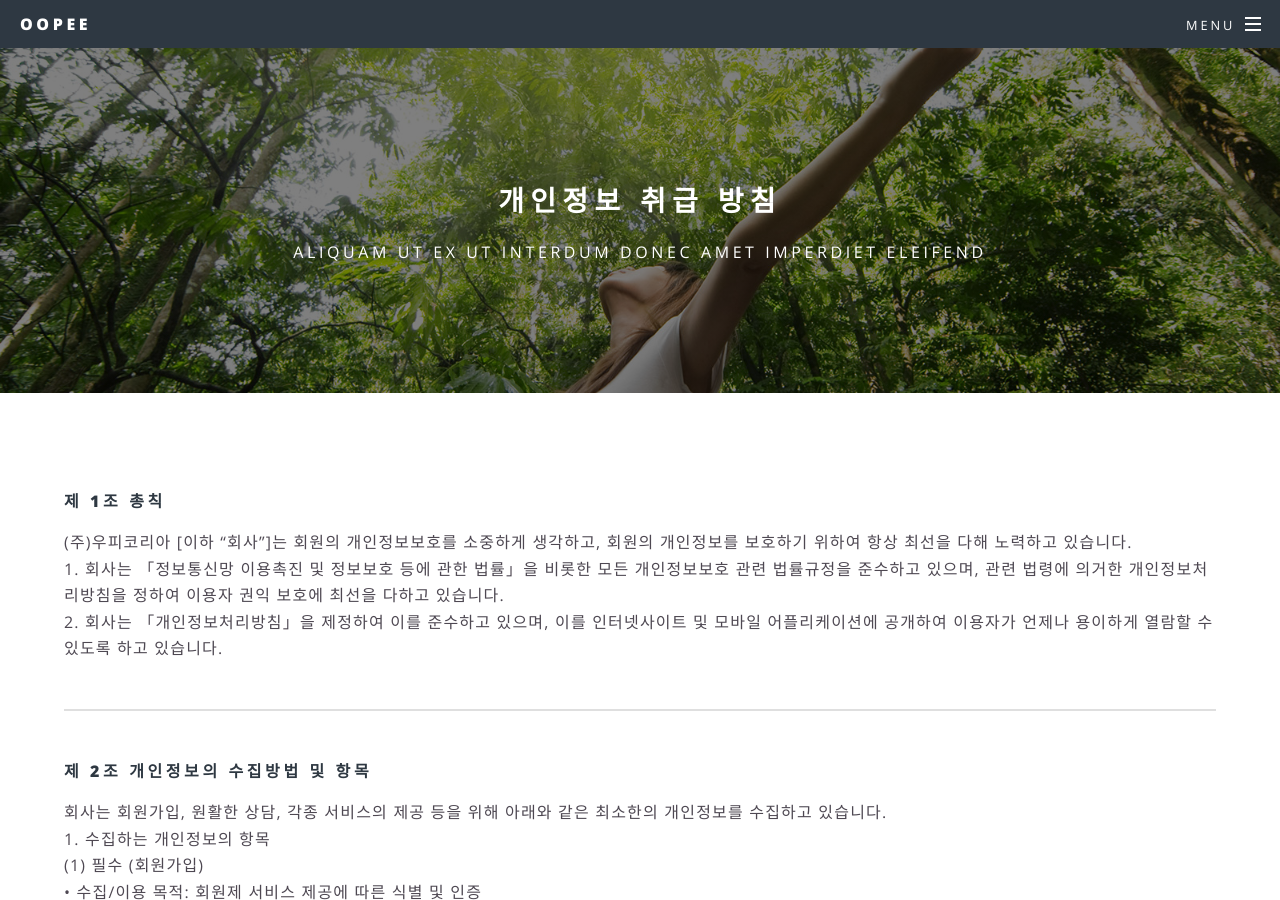
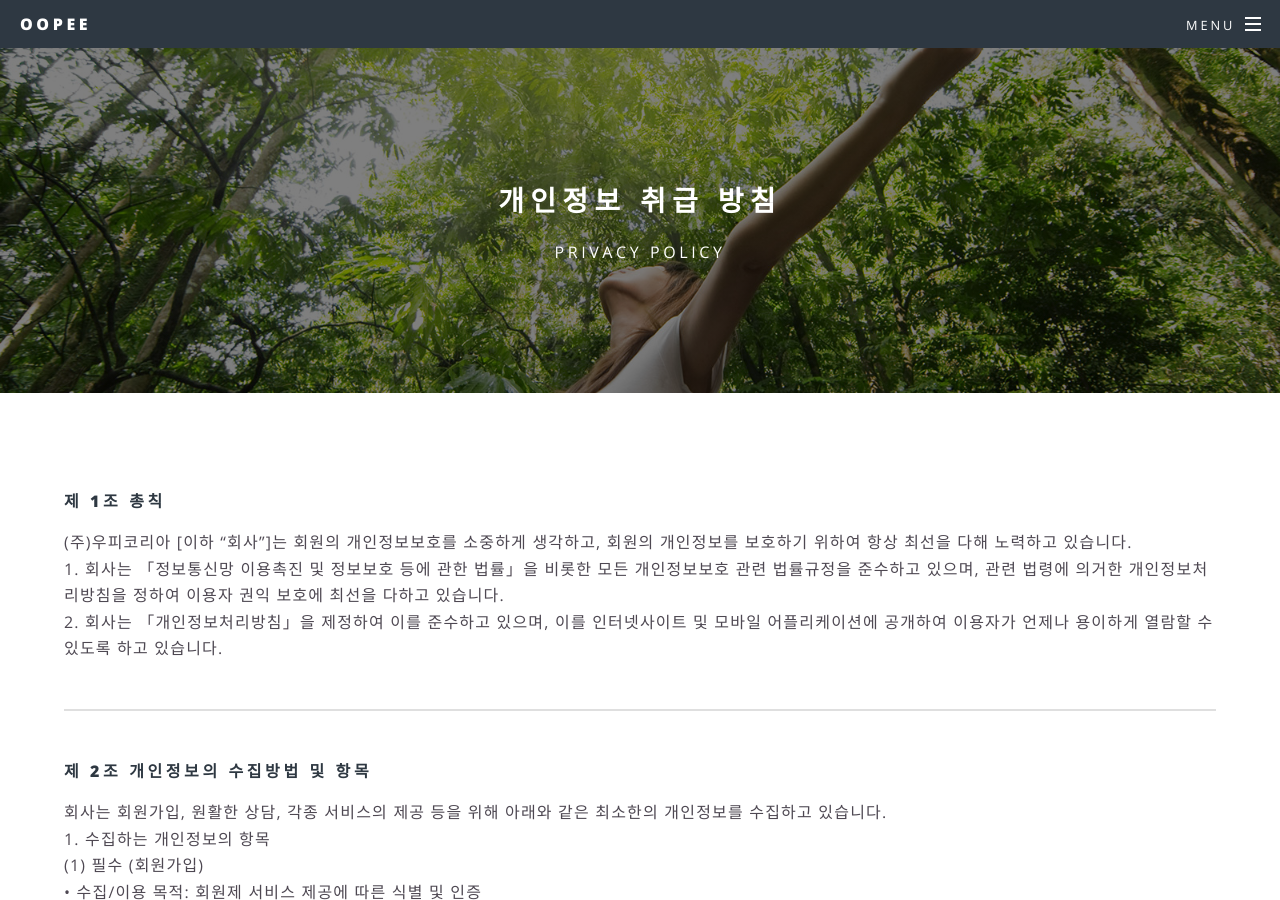
Before and after one commit to inansung/www.oopee.com, a Jekyll site: the page built from privacy-policy.html, in a window 1280 px wide and 900 px high. Built offline with Jekyll 4.4.1, drawn with Linux system fonts in a browser that asks for light colours.

Commit message:
2023.10.04+8

```diff
--- a/_layouts/page.html
+++ b/_layouts/page.html
@@ -5,7 +5,11 @@ layout: default
 
   <header>
     <h2>{{ page.title }}</h2>
+    {% if page.title == "개인정보 취급 방침" %}
+    <p>Privacy Policy</p>
+    {% else %}
     <p>Aliquam ut ex ut interdum donec amet imperdiet eleifend</p>
+    {% endif %}
   </header>
 
   <section class="wrapper style5">
```
